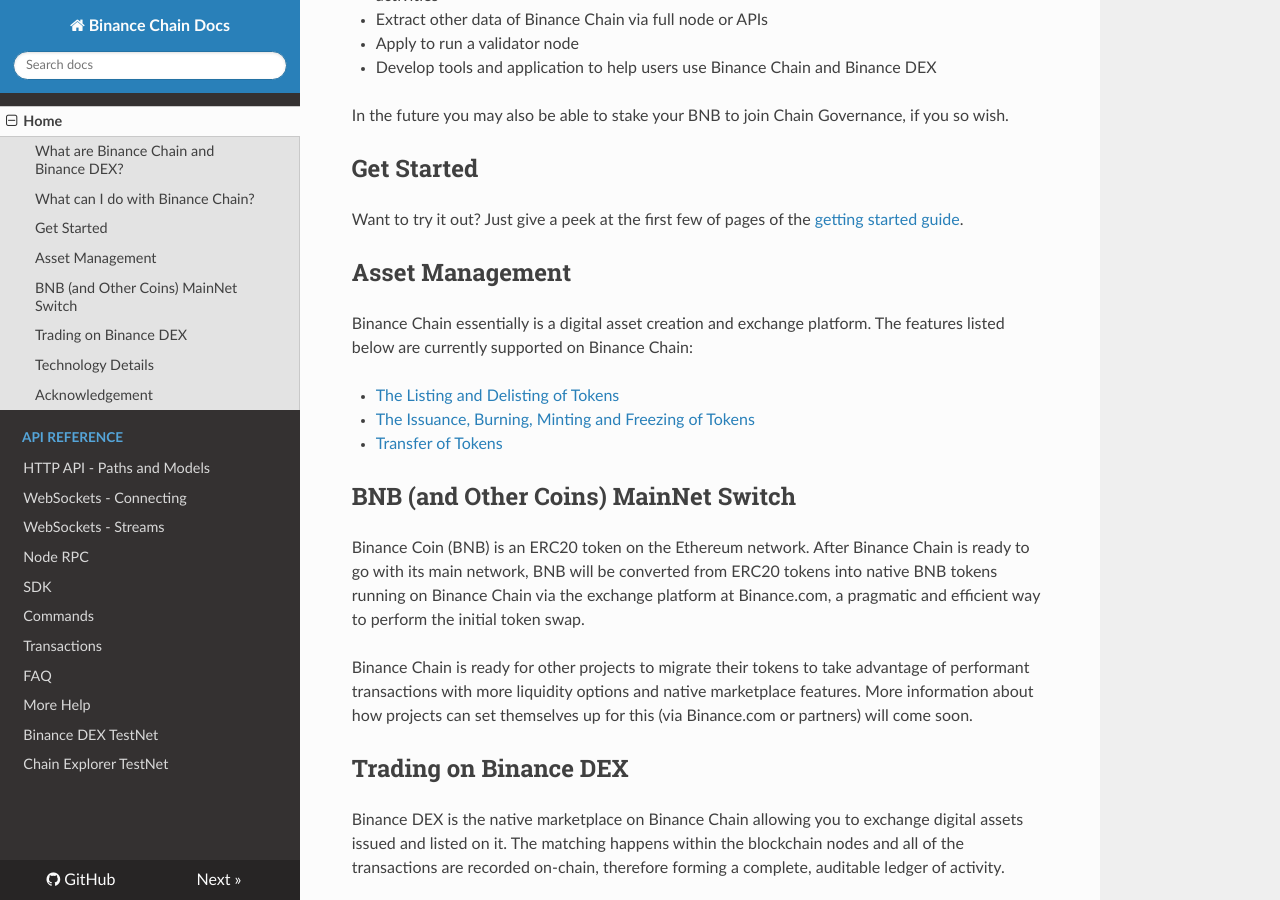
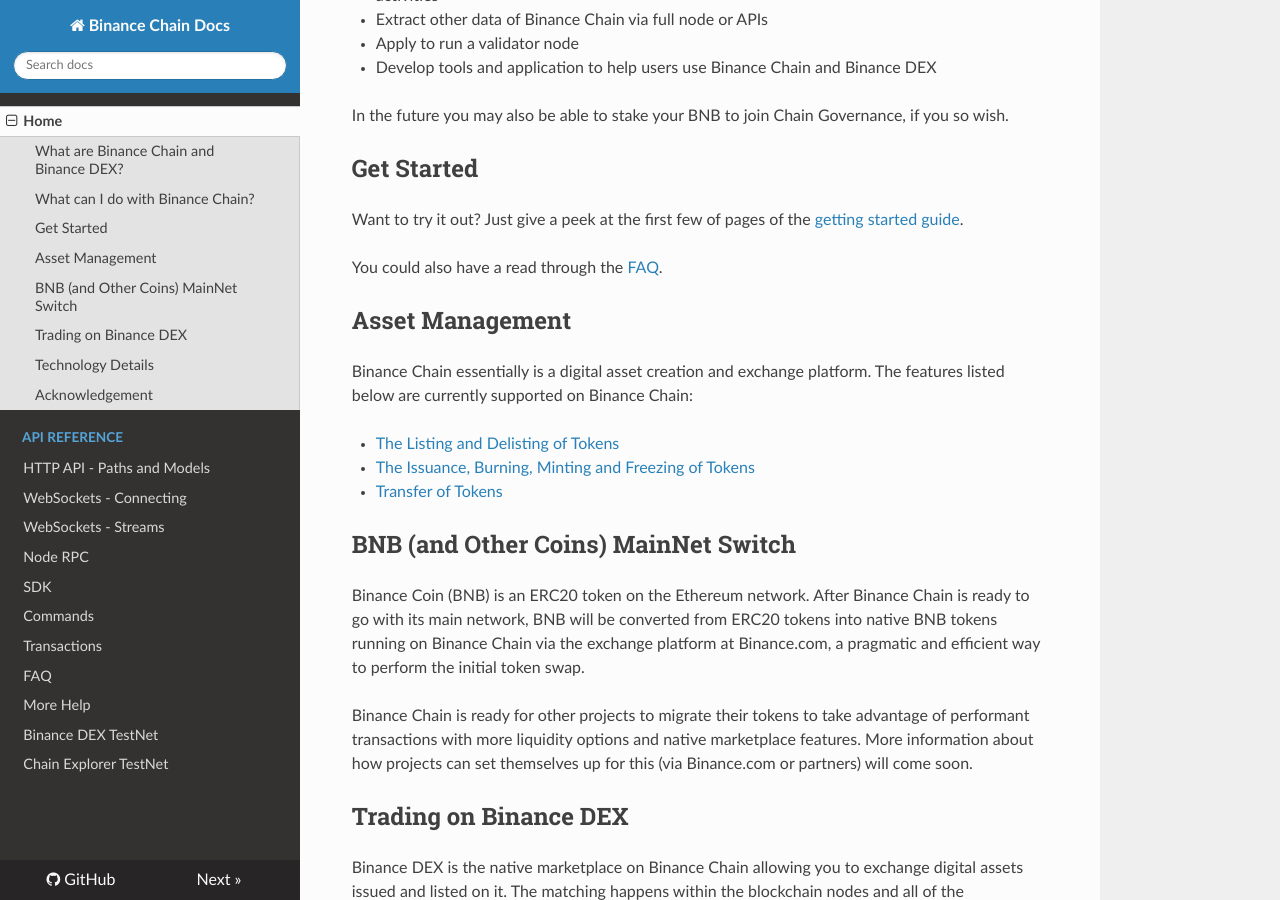
Before and after one commit to yash-sharma1/docs-site, an MkDocs documentation site: the page built from docs/index.md, in a window 1280 px wide and 900 px high, scrolled down 984 px. Built offline with MkDocs 1.6.1, drawn with Linux system fonts in a browser that asks for light colours; nearby versions of some CDN libraries.

Commit message:
index: add different link to FAQ

```diff
--- a/docs/index.md
+++ b/docs/index.md
@@ -40,6 +40,8 @@
 
 Want to try it out? Just give a peek at the first few of pages of the [getting started guide](get-started.md).
 
+You could also have a read through the [FAQ](faq.md).
+
 ## Asset Management
 
 Binance Chain essentially is a digital asset creation and exchange platform. The features listed below are currently supported on Binance Chain:
```
